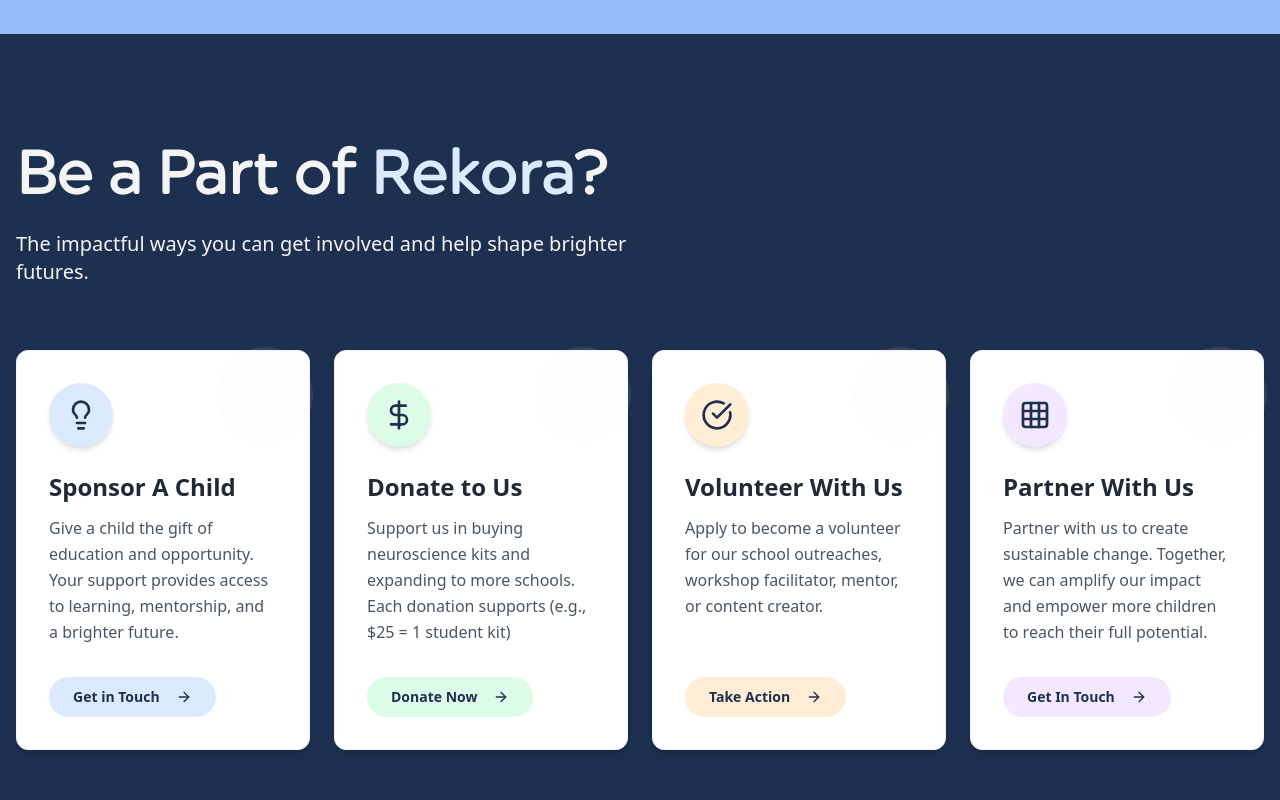
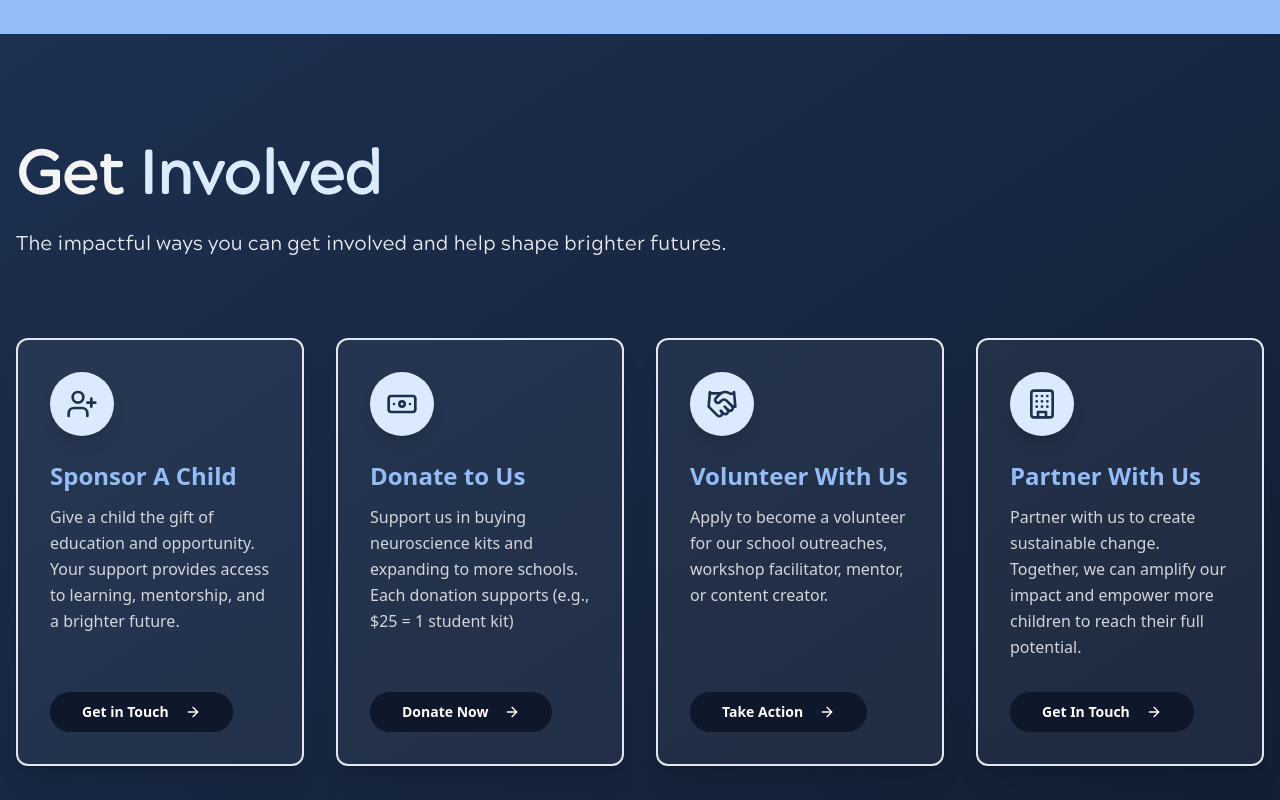
Before and after one commit to teacch/rekora, a React (Vite) app: page / in a window 1280 px wide. Shown: the part 1700-2500 px from the top of the page. Built offline with nearby package versions, Linux system fonts and the light colour scheme; a web font is replaced by a local one.

Commit message:
refactor: updated Get Involved section

```diff
--- a/src/components/HeroSection.tsx
+++ b/src/components/HeroSection.tsx
@@ -3,6 +3,8 @@
 import { EdukidsDoodles } from "./EdukidsDoodles";
 import Header from "./Header";
 import React, { useEffect } from "react";
+import { useNavigate } from "react-router-dom";
+
 
 import Doc from "../assets/herp.jpg";
 import AOS from "aos";
@@ -10,6 +12,8 @@
 import { Instagram } from "./Instagram";
 
 export default function HeroSection() {
+    const navigate = useNavigate();
+
   useEffect(() => {
     AOS.init({
       duration: 1000,
@@ -54,7 +58,10 @@
               data-aos-duration="1000"
               data-aos-delay="400"
             >
-              <Button className="bg-yellow-400 hover:bg-yellow-500 text-teal-800 font-medium rounded-full px-8 py-6 text-base font-body">
+              <Button
+        className="bg-yellow-400 hover:bg-yellow-500 text-teal-800 font-medium rounded-full px-8 py-6 text-base font-body"
+        onClick={() => navigate("/programs")}
+      >
         Get Started Now
         <svg
           xmlns="http://www.w3.org/2000/svg"
@@ -75,6 +82,12 @@
               <Button
   variant="outline"
   className="border-white bg-inherit text-white hover:bg-white/10 font-medium rounded-full px-8 py-6 text-base font-body"
+  onClick={() => {
+    const el = document.getElementById("join-us");
+    if (el) {
+      el.scrollIntoView({ behavior: "smooth" });
+    }
+  }}
 >
   <svg
     xmlns="http://www.w3.org/2000/svg"
--- a/src/components/JoinUs.tsx
+++ b/src/components/JoinUs.tsx
@@ -1,21 +1,20 @@
 import {
   ArrowRight,
-  Lightbulb,
-  DollarSign,
-  CheckCircle,
-  Grid3X3,
+  UserPlus,
+  Banknote,
+  Handshake,
+  Building,
 } from "lucide-react";
 import { Button } from "@/components/ui/button";
 import { Card, CardContent } from "@/components/ui/card";
-const Link = (props: React.ComponentProps<"a">) => <a {...props} />;
+import { NavLink } from "react-router-dom"; // Import NavLink from react-router-dom
 
 const changeOptions = [
   {
     title: "Sponsor A Child",
     description:
       "Give a child the gift of education and opportunity. Your support provides access to learning, mentorship, and a brighter future.",
-    icon: Lightbulb,
-    color: "bg-blue-100",
+    icon: UserPlus,
     buttonText: "Get in Touch",
     link: "https://www.instagram.com/rekorainitiative/",
   },
@@ -23,8 +22,7 @@
     title: "Donate to Us",
     description:
       "Support us in buying neuroscience kits and expanding to more schools. Each donation supports (e.g., $25 = 1 student kit)",
-    icon: DollarSign,
-    color: "bg-green-100",
+    icon: Banknote,
     buttonText: "Donate Now",
     link: "/donate",
   },
@@ -32,8 +30,7 @@
     title: "Volunteer With Us",
     description:
       "Apply to become a volunteer for our school outreaches, workshop facilitator, mentor, or content creator. ",
-    icon: CheckCircle,
-    color: "bg-orange-100",
+    icon: Handshake,
     buttonText: "Take Action",
     link: "https://docs.google.com/forms/d/e/1FAIpQLSc8QlKpNg58cf6AKiI7BS1TCwaLViaxU507jiu1cC_mE5d99g/closedform",
   },
@@ -41,59 +38,67 @@
     title: "Partner With Us",
     description:
       "Partner with us to create sustainable change. Together, we can amplify our impact and empower more children to reach their full potential.",
-    icon: Grid3X3,
-    color: "bg-purple-100",
+    icon: Building,
     buttonText: "Get In Touch",
     link: "https://wa.me/+12074495779?text=Hello%20Rekora%2C%20I%20would%20like%20to%20partner%20with%20you.",
   },
 ];
 
 export default function JoinUs() {
+  const rekoraDarkBlueHex = "#1D3050";
+  const rekoraLightBlueHex = "#93BDF9";
+
   return (
-    <section className="px-4 py-16 md:py-28 ">
+    <section
+      id="join-us"
+      className={`px-4 py-16 md:py-28 bg-gradient-to-br from-[${rekoraDarkBlueHex}] to-[#121E32] text-white`}
+    >
       <div className="max-w-7xl mx-auto">
-        <div className="text-left mb-16 md:text-left">
+        <div className="text-left mb-16 md:mb-20">
           <h1 className="text-4xl md:text-5xl lg:text-6xl font-bold text-zinc-100 mb-6 leading-tight font-heading">
-            Be a Part of <span className="text-blue-100">Rekora</span>?
-          </h1>
-          <p className="text-lg md:text-xl text-zinc-100 max-w-2xl">
-            The impactful ways you can get involved and help shape brighter
-            futures.
+
+            Get <span className="text-blue-100">Involved</span>
+
+          </h1>
+          <p className="text-lg md:text-xl text-white/90 max-w-3xl font-body">
+            The impactful ways you can get involved and help shape brighter futures.
           </p>
         </div>
 
-        <div className="flex overflow-x-auto gap-6 pb-4 sm:grid sm:grid-cols-2 lg:grid-cols-4 sm:overflow-x-visible sm:pb-0">
+        <div className="grid grid-cols-1 sm:grid-cols-2 lg:grid-cols-4 gap-8">
           {changeOptions.map((option, index) => (
             <Card
               key={index}
-              className="group relative flex-shrink-0 w-[80vw] sm:w-auto rounded-xl bg-none border border-gray-100 shadow-lg transition-all duration-300 hover:shadow-xl hover:scale-[1.02]"
+              className={`group relative flex flex-col h-full rounded-xl border-2 border-[${rekoraDarkBlueHex}] bg-white/5 shadow-xl
+                         transition-all duration-300 ease-out hover:shadow-2xl hover:scale-[1.03] hover:border-[${rekoraLightBlueHex}]`}
             >
-              <div
-                className={`absolute -top-1 -right-1 w-24 h-24 rounded-full opacity-10 group-hover:opacity-20 transition-opacity duration-300 ${option.color}`}
-              ></div>
               <CardContent className="p-8 flex flex-col h-full">
                 <div className="flex items-center justify-start mb-6">
                   <div
-                    className={`w-16 h-16 ${option.color} rounded-full flex items-center justify-center shadow-md transition-transform duration-300 group-hover:scale-105`}
+                    className={`w-16 h-16 rounded-full flex items-center justify-center shadow-lg
+                               bg-blue-100 text-rekora-dark-blue
+                               transition-transform duration-300 group-hover:scale-110 group-hover:shadow-xl`}
                   >
-                    <option.icon className="w-8 h-8 text-rekora-dark-blue" />
+                    <option.icon className="w-8 h-8 text-[${rekoraLightBlueHex}]" />
                   </div>
                 </div>
-                <h3 className="text-2xl font-bold text-gray-800 mb-3 text-left">
+                <h3 className={`text-2xl font-bold text-[${rekoraLightBlueHex}] mb-3 text-left`}>
                   {option.title}
                 </h3>
-                <p className="text-gray-600 mb-8 leading-relaxed text-base text-left flex-grow">
+                <p className="text-white/80 mb-8 leading-relaxed text-base text-left flex-grow">
                   {option.description}
                 </p>
                 {option.link.startsWith("/") ? (
-                  <Link href={option.link}>
+                  <NavLink to={option.link}>
                     <Button
-                      className={`mt-auto px-6 py-3 rounded-full text-rekora-dark-blue font-semibold transition-all duration-300 ${option.color} hover:shadow-lg hover:opacity-90 self-start`}
+                      className={`mt-auto px-8 py-3 rounded-full text-white font-semibold transition-all duration-300
+                                 bg-opacity-90 bg:shadow-lg
+                                 self-start flex items-center justify-center group/button`}
                     >
                       {option.buttonText}{" "}
-                      <ArrowRight className="ml-2 h-5 w-5" />
+                      <ArrowRight className="ml-2 h-5 w-5 transition-transform duration-300 group-hover/button:translate-x-1" />
                     </Button>
-                  </Link>
+                  </NavLink>
                 ) : (
                   <a
                     href={option.link}
@@ -101,10 +106,12 @@
                     rel="noopener noreferrer"
                   >
                     <Button
-                      className={`mt-auto px-6 py-3 rounded-full text-rekora-dark-blue font-semibold transition-all duration-300 ${option.color} hover:shadow-lg hover:opacity-90 self-start`}
+                      className={`mt-auto px-8 py-3 rounded-full text-white font-semibold transition-all duration-300
+                                 bg-opacity-90 bg:shadow-lg
+                                 self-start flex items-center justify-center group/button`}
                     >
                       {option.buttonText}{" "}
-                      <ArrowRight className="ml-2 h-5 w-5" />
+                      <ArrowRight className="ml-2 h-5 w-5 transition-transform duration-300 group-hover/button:translate-x-1" />
                     </Button>
                   </a>
                 )}
--- a/src/components/donate/DonationMethods.tsx
+++ b/src/components/donate/DonationMethods.tsx
@@ -35,7 +35,7 @@
     bankDetails: {
       accountNumber: "0491316452",
       bankName: "Sterling Bank",
-      accountName: "Ruth Oluwadamilola",
+      accountName: "Ruth Oluwadamilola Olujobi",
     },
     type: "bank",
     iconType: "lucide",
```
Lines whose indentation alone changed are shown as unchanged.
